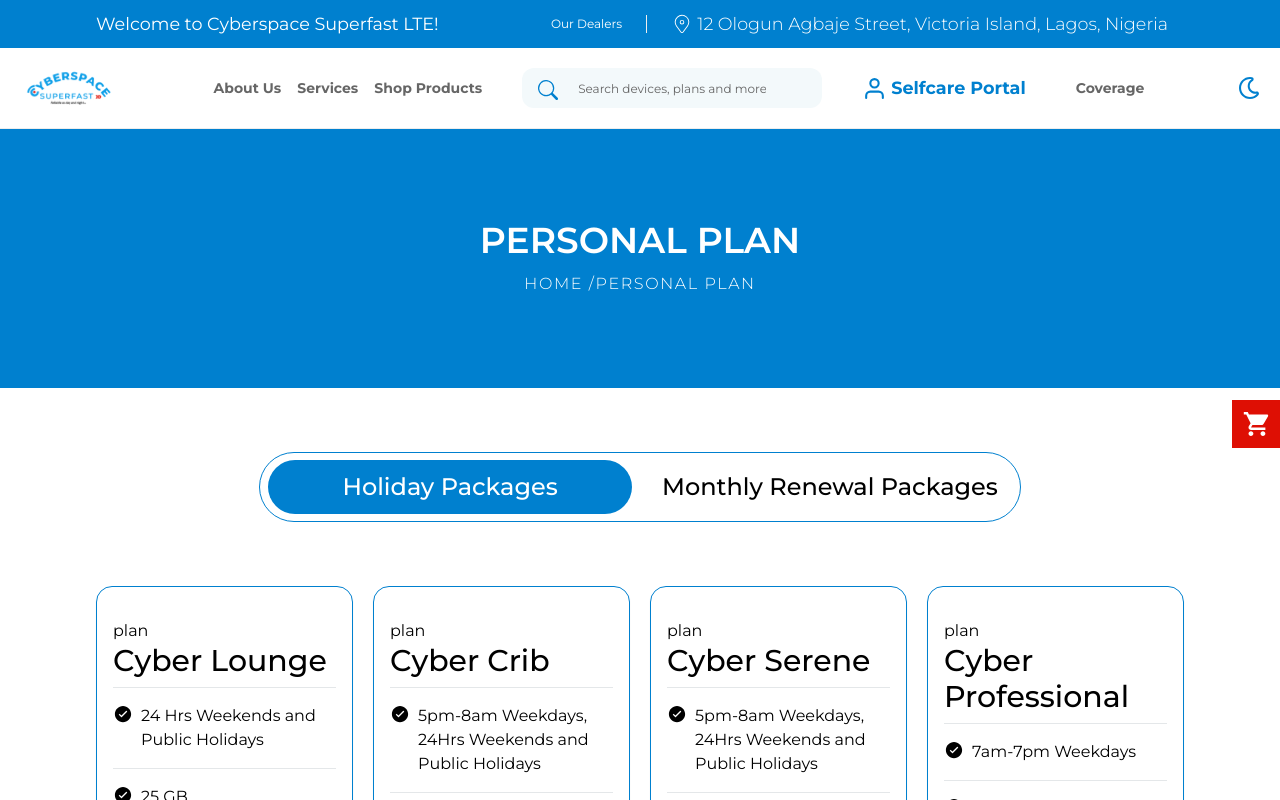
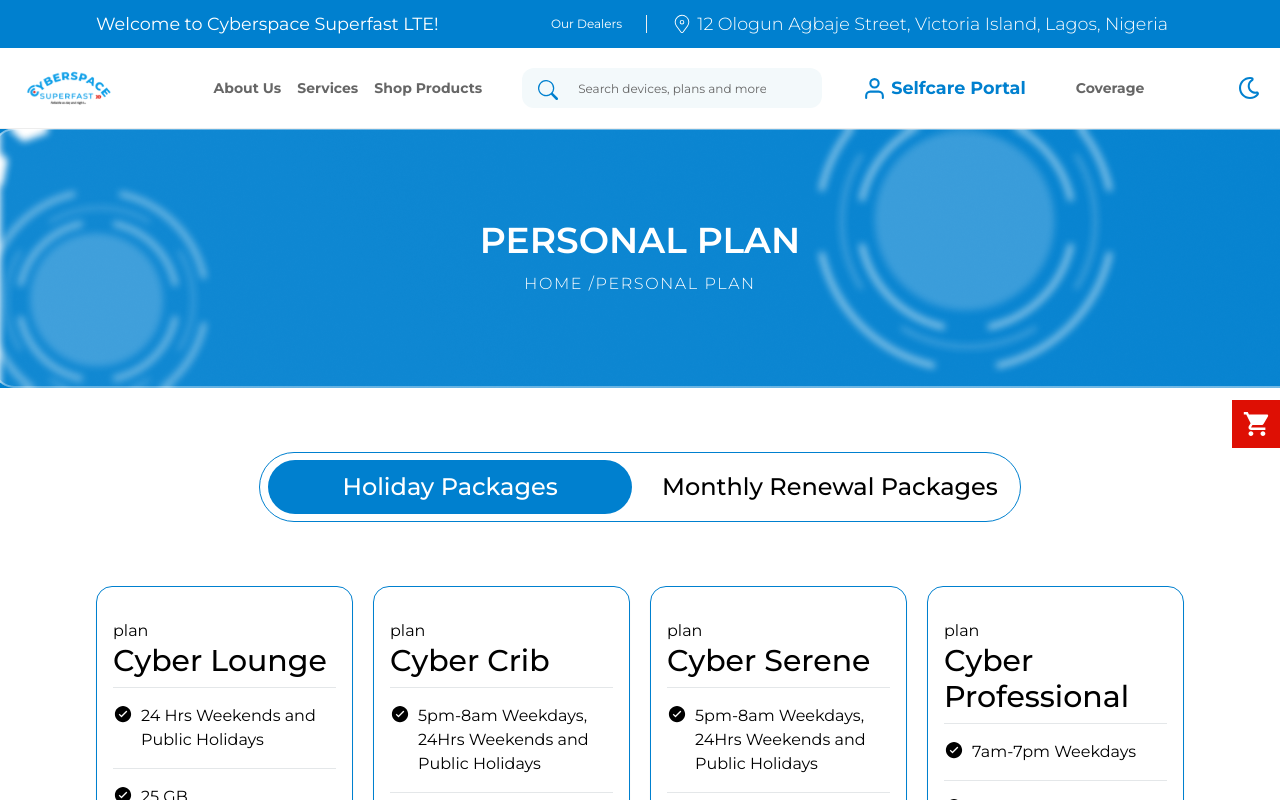
Before and after one commit to Greenmouse-Experts/cyberspace-lte, a React (Vite) app: page /personalplan in a window 1280 px wide. Shown: the top 800 px of the page. Built offline with nearby package versions, Linux system fonts and the light colour scheme.

Commit message:
banner added

```diff
--- a/src/components/Banner.tsx
+++ b/src/components/Banner.tsx
@@ -5,8 +5,8 @@
 
 function Banner({ title, text }: BannerProps) {
   return (
-    <section className=" xl:pt-32 pt-20 px-0 mx-0">
-      <div className="bg-bluePrimary flex flex-col justify-center items-center h-[260px] mx-0 text-white gap-3 ">
+    <section className=" xl:pt-32 pt-20 px-0 mx-0  bg-cover bg-center ">
+      <div className="bg-[url('/img/banner-img.png')] flex flex-col justify-center items-center h-[260px] mx-0 text-white gap-3 ">
         <h4 className="sm:text-4xl text-2xl font-inter uppercase">{title}</h4>
         <p className="font-inter uppercase tracking-widest sm:text-base text-[12px] font-[300]">
           <span>Home</span> /{text}
--- a/src/pages/Services.tsx
+++ b/src/pages/Services.tsx
@@ -6,7 +6,7 @@
       <Banner title="services" text="services" />
       <section className="pt-20 grid xl:grid-cols-3 gap-x-32">
        <div className="flex flex-col gap-10 col-span-2">
-       <div className=" pt-10 bg-white rounded-[10px] pb-8 px-8 cardShadow">
+       <div className=" pt-10 bg-white dark:bg-black rounded-[10px] pb-8 px-8 cardShadow">
           <h4 className="text-center mb-3">Residential Internet</h4>
           <p className="font-normal">
             We offer high-speed broadband internet packages tailored to meet the
@@ -15,7 +15,7 @@
             connectivity for seamless online experiences.
           </p>
         </div>
-        <div className="pt-10 bg-white rounded-[10px] pb-8 px-8 cardShadow ">
+        <div className="pt-10 bg-white dark:bg-black rounded-[10px] pb-8 px-8 cardShadow ">
           <h4 className="text-center mb-3">Small Medium Enterprises (SMEs).</h4>
           <p className="font-normal">
             Our business internet solutions are designed to fuel productivity
@@ -24,7 +24,7 @@
             collaborate efficiently, and achieve their business objectives.
           </p>
         </div>
-        <div className="pt-10 bg-white rounded-[10px] pb-8 px-8 cardShadow ">
+        <div className="pt-10 bg-white dark:bg-black rounded-[10px] pb-8 px-8 cardShadow ">
           <h4 className="text-center mb-3">IP Voice</h4>
           <p className="font-normal">
             Our managed services ensure hassle-free internet experiences for our
```
Also changed, not shown: public/img/banner-img.png (added).
